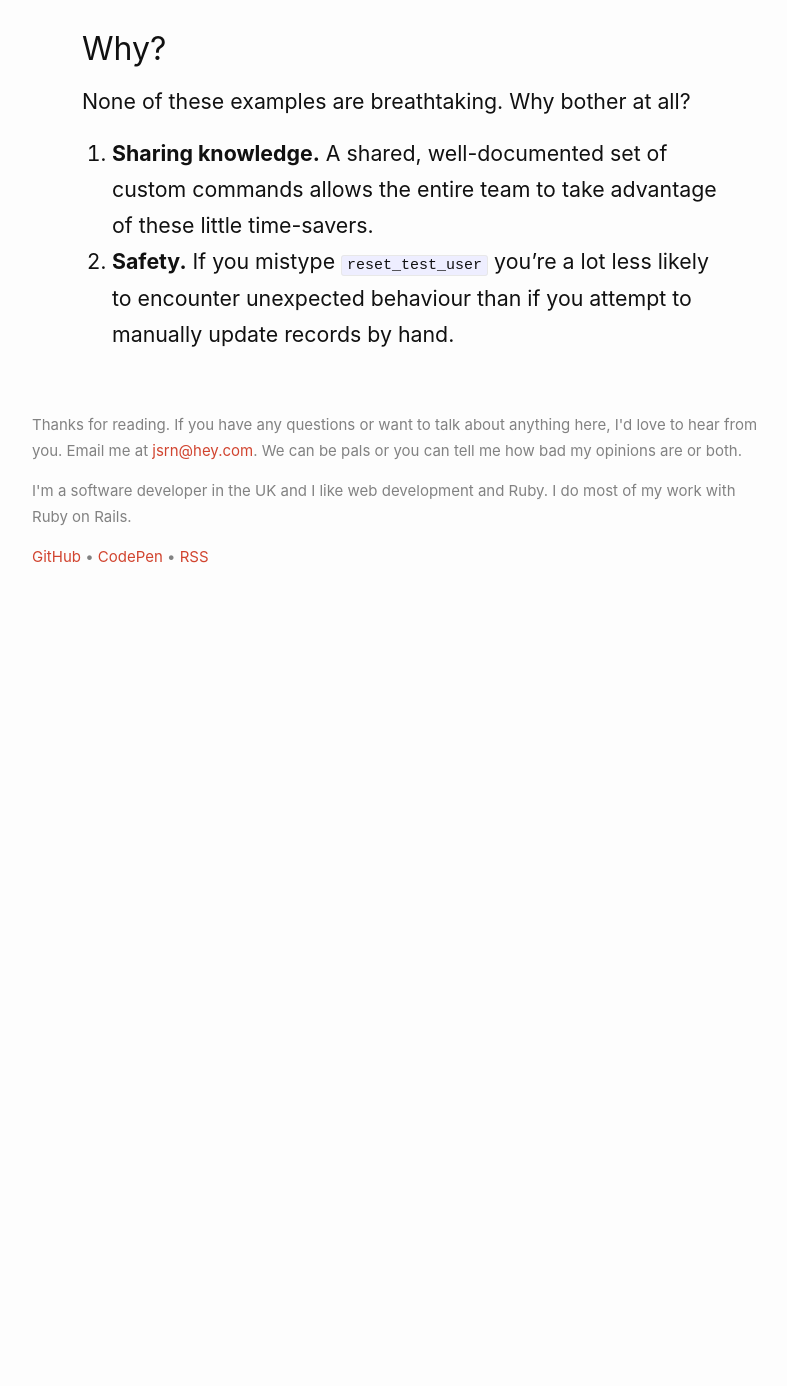
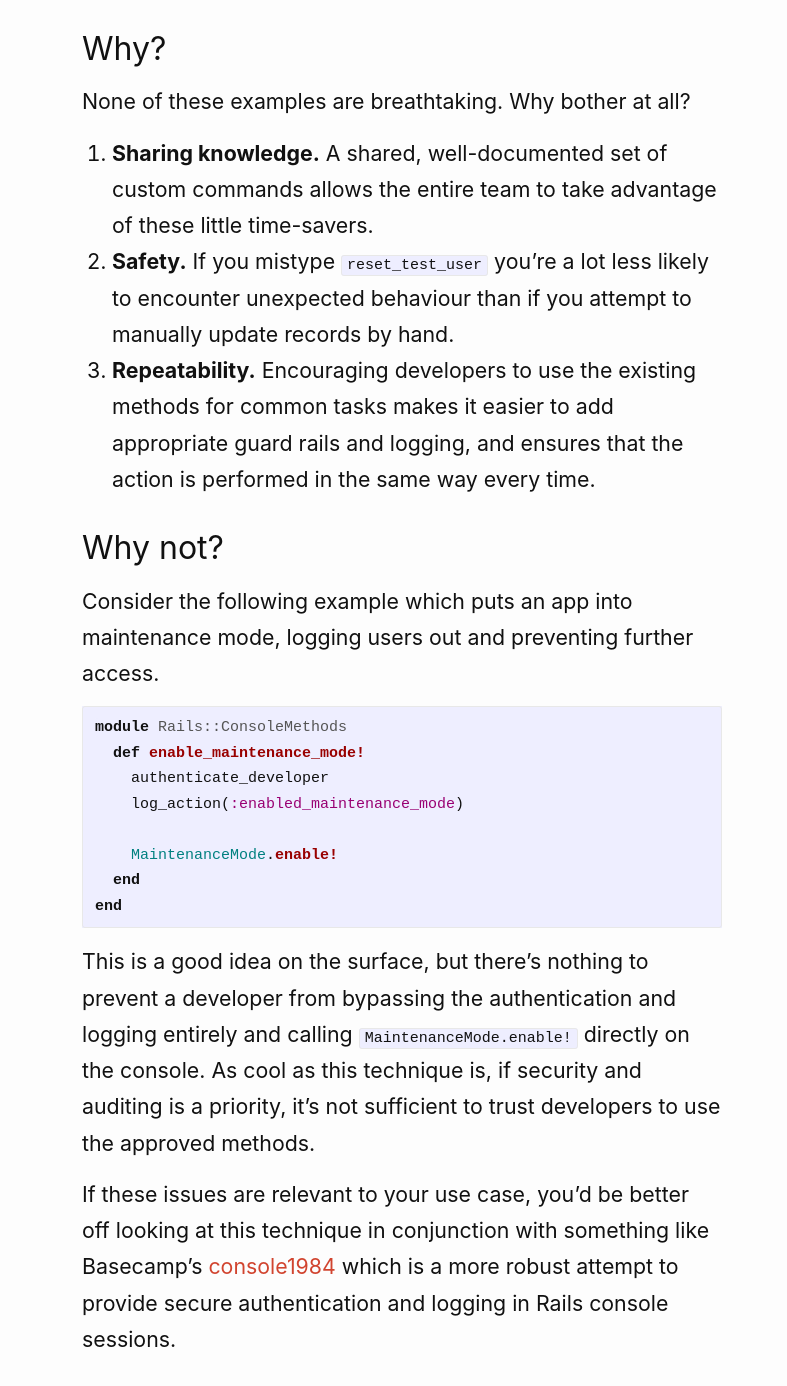
Before and after one commit to jsrn/jsrn.github.io, a Jekyll site: the page built from _posts/2021-10-25-custom-rails-console-commands.md, in a window 1280 px wide and 1400 px high, scrolled down 1565 px. Shown: the top 1386 px of the window, without its empty margins (238-1025 px from the left). Built offline with Jekyll 4.4.1, drawn with Linux system fonts in a browser that asks for light colours; before the commit the page ends 2195 px from its top, so only the background shows below that; some of the changed text lies outside the part shown.

Commit message:
Added comments on repeatability and security

````diff
--- a/_layouts/post.html
+++ b/_layouts/post.html
@@ -11,6 +11,10 @@ layout: default
         {%- assign date_format = site.minima.date_format | default: "%b %-d, %Y" -%}
         {{ page.date | date: date_format }}
       </time>
+
+        {%- if page.updated -%}
+          <i>(Updated {{ page.updated }})</i>
+        {%- endif -%}
       {%- endif -%}
   </header>
 
--- a/_posts/2021-10-25-custom-rails-console-commands.md
+++ b/_posts/2021-10-25-custom-rails-console-commands.md
@@ -50,3 +51,24 @@ None of these examples are breathtaking. Why bother at all?
 
 1. **Sharing knowledge.** A shared, well-documented set of custom commands allows the entire team to take advantage of these little time-savers.
 2. **Safety.** If you mistype `reset_test_user` you're a lot less likely to encounter unexpected behaviour than if you attempt to manually update records by hand.
+3. **Repeatability.** Encouraging developers to use the existing methods for common tasks makes it easier to add appropriate guard rails and logging, and ensures that the action is performed in the same way every time.
+
+
+# Why not?
+
+Consider the following example which puts an app into maintenance mode, logging users out and preventing further access.
+
+```ruby
+module Rails::ConsoleMethods
+  def enable_maintenance_mode!
+    authenticate_developer
+    log_action(:enabled_maintenance_mode)
+
+    MaintenanceMode.enable!
+  end
+end
+```
+
+This is a good idea on the surface, but there's nothing to prevent a developer from bypassing the authentication and logging entirely and calling `MaintenanceMode.enable!` directly on the console. As cool as this technique is, if security and auditing is a priority, it's not sufficient to trust developers to use the approved methods.
+
+If these issues are relevant to your use case, you'd be better off looking at this technique in conjunction with something like Basecamp's [console1984](https://github.com/basecamp/console1984) which is a more robust attempt to provide secure authentication and logging in Rails console sessions.
````
Also changed, not shown: other parts of _posts/2021-10-25-custom-rails-console-commands.md (+1 -0 lines).
